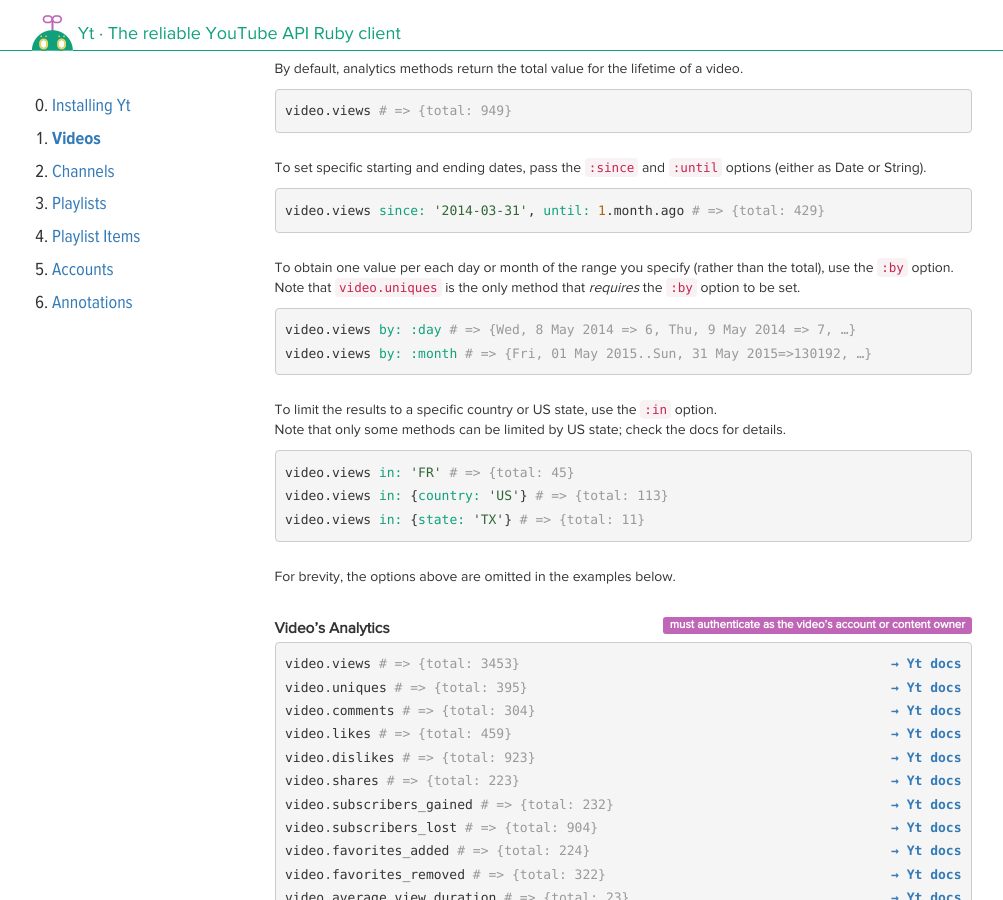
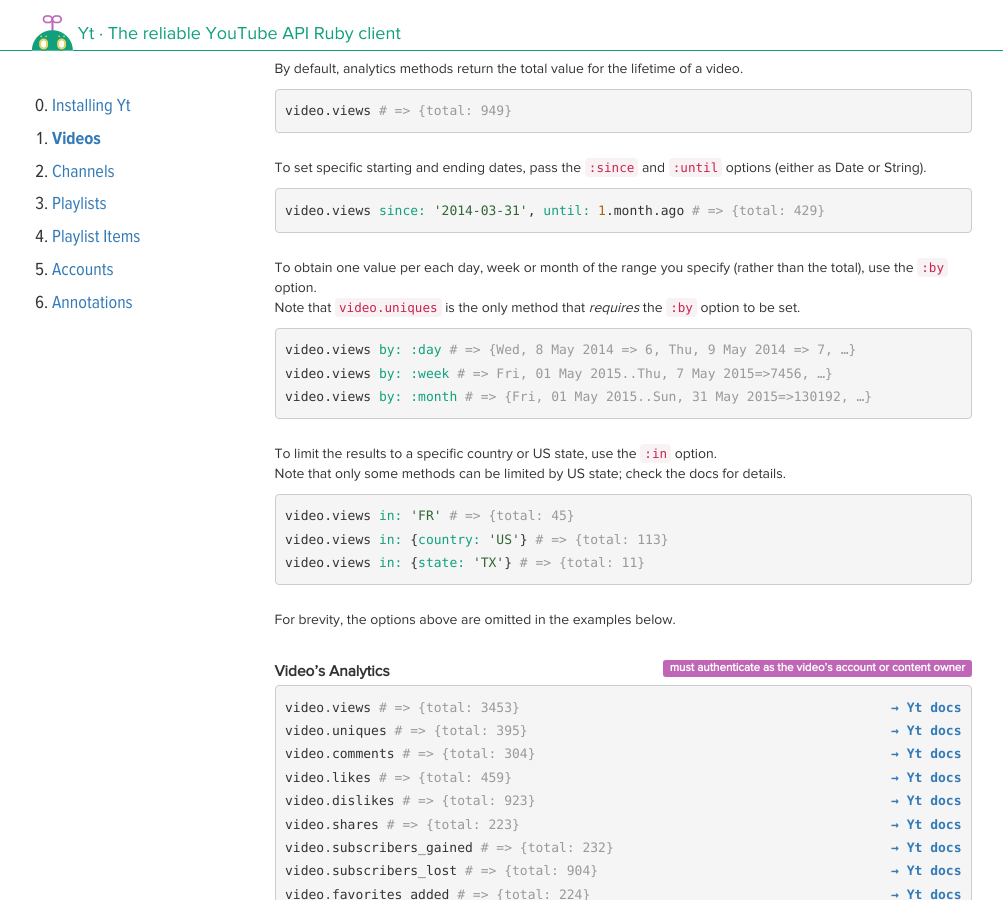
Before and after one commit to nullscreen/yt, a Jekyll site: the page built from videos.html, in a window 1280 px wide and 900 px high, scrolled down 4188 px. Shown: the whole window, without its empty margins (138-1141 px from the left). Built offline with Jekyll 4.4.1, drawn with Linux system fonts in a browser that asks for light colours; nearby versions of some CDN libraries; some web fonts are replaced.

Commit message:
Add `by: :week` to match 1db93da

```diff
--- a/_config.yml
+++ b/_config.yml
@@ -7,4 +7,4 @@
       path: ""
     values:
       layout:  "default"
-      version: 0.24.0
+      version: 0.24.8
--- a/videos.html
+++ b/videos.html
@@ -231,11 +231,12 @@
 video.views since: '2014-03-31', until: 1.month.ago # => {total: 429}
 {% endhighlight %}
 <p>
-  To obtain one value per each day or month of the range you specify (rather than the total), use the <code>:by</code> option.<br />
+  To obtain one value per each day, week or month of the range you specify (rather than the total), use the <code>:by</code> option.<br />
   Note that <code>video.uniques</code> is the only method that <em>requires</em> the <code>:by</code> option to be set.
 </p>
 {% highlight ruby %}
 video.views by: :day # => {Wed, 8 May 2014 => 6, Thu, 9 May 2014 => 7, …}
+video.views by: :week # => Fri, 01 May 2015..Thu, 7 May 2015=>7456, …}
 video.views by: :month # => {Fri, 01 May 2015..Sun, 31 May 2015=>130192, …}
 {% endhighlight %}
 <p>
```
